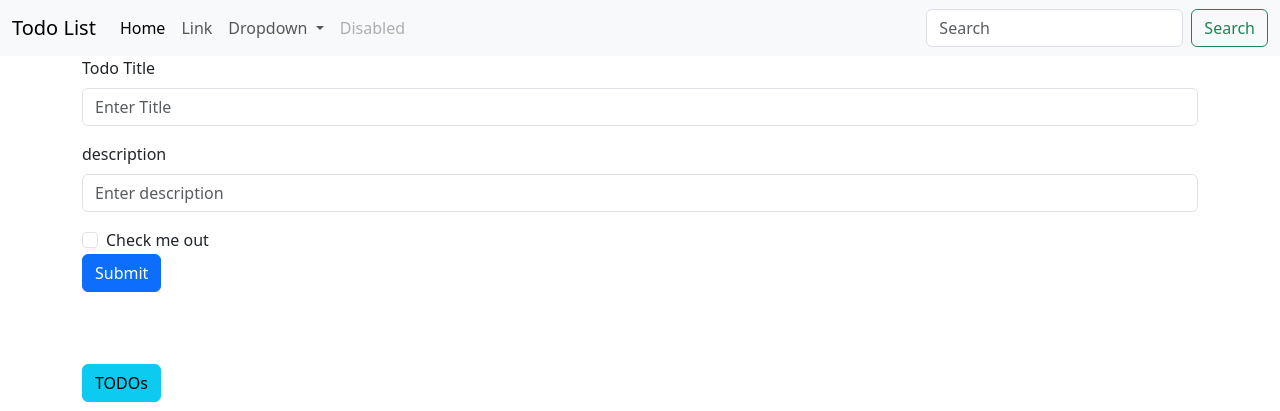
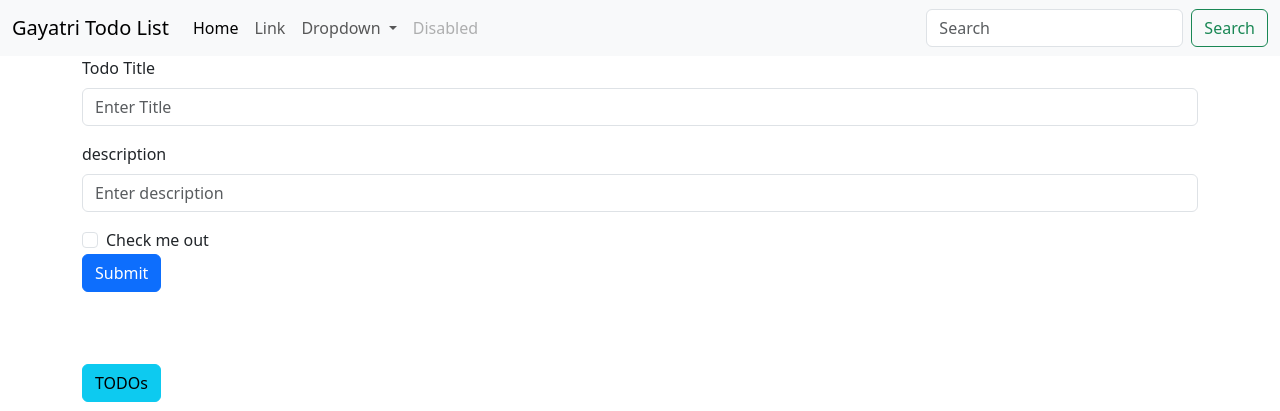
Before and after one commit to M-Naga-Shankar/Todo-With-Flask, a Flask app: page / in a window 1280 px wide. Shown: the top 411 px of the page. Run offline with Flask 3, Linux system fonts and the light colour scheme.

Commit message:
add gayatri name

```diff
--- a/templates/index.html
+++ b/templates/index.html
@@ -9,7 +9,7 @@
   <body>
     <nav class="navbar navbar-expand-lg bg-body-tertiary">
         <div class="container-fluid">
-          <a class="navbar-brand" href="#">Todo List</a>
+          <a class="navbar-brand" href="#">Gayatri Todo List</a>
           <button class="navbar-toggler" type="button" data-bs-toggle="collapse" data-bs-target="#navbarSupportedContent" aria-controls="navbarSupportedContent" aria-expanded="false" aria-label="Toggle navigation">
             <span class="navbar-toggler-icon"></span>
           </button>
```
